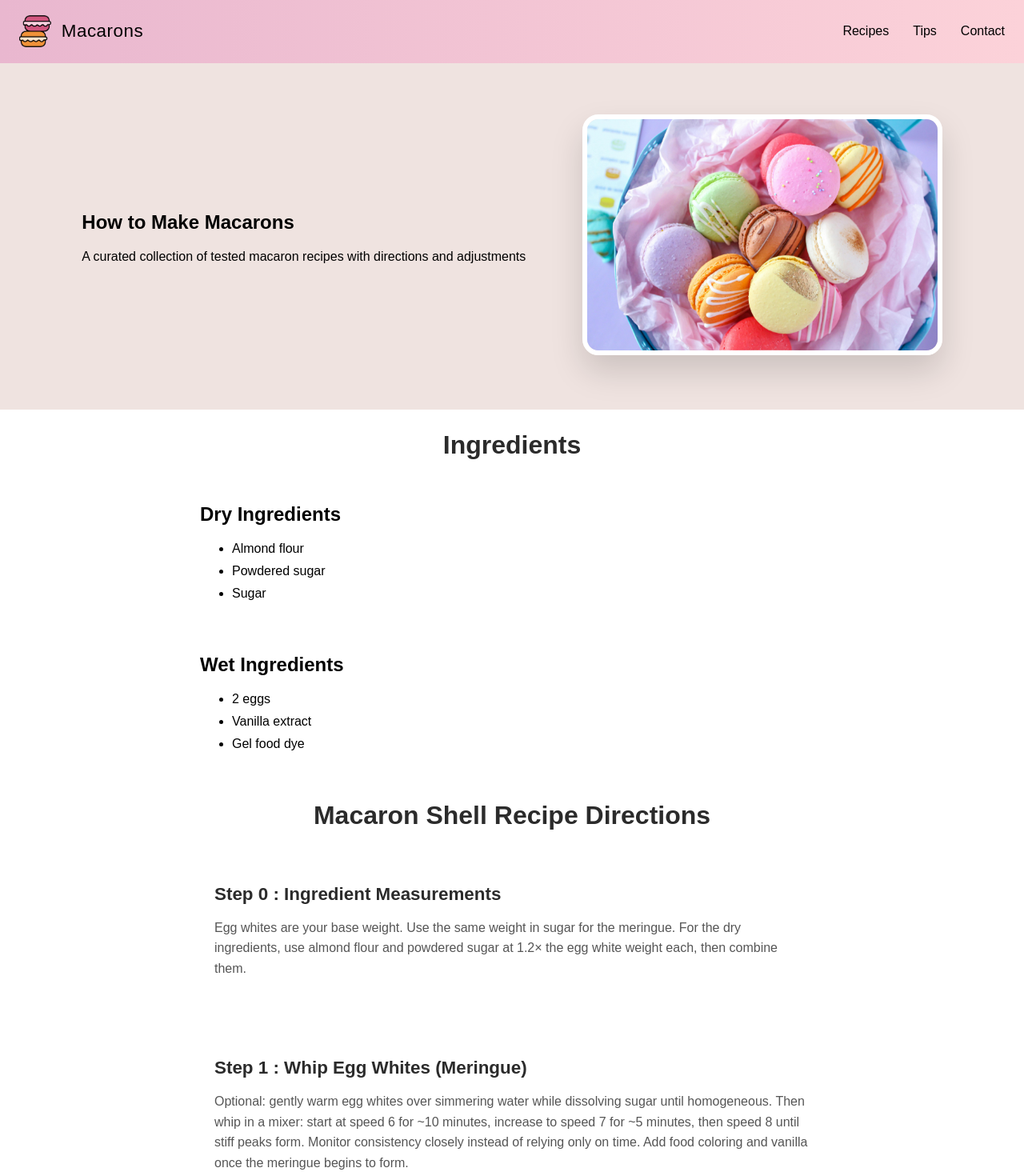
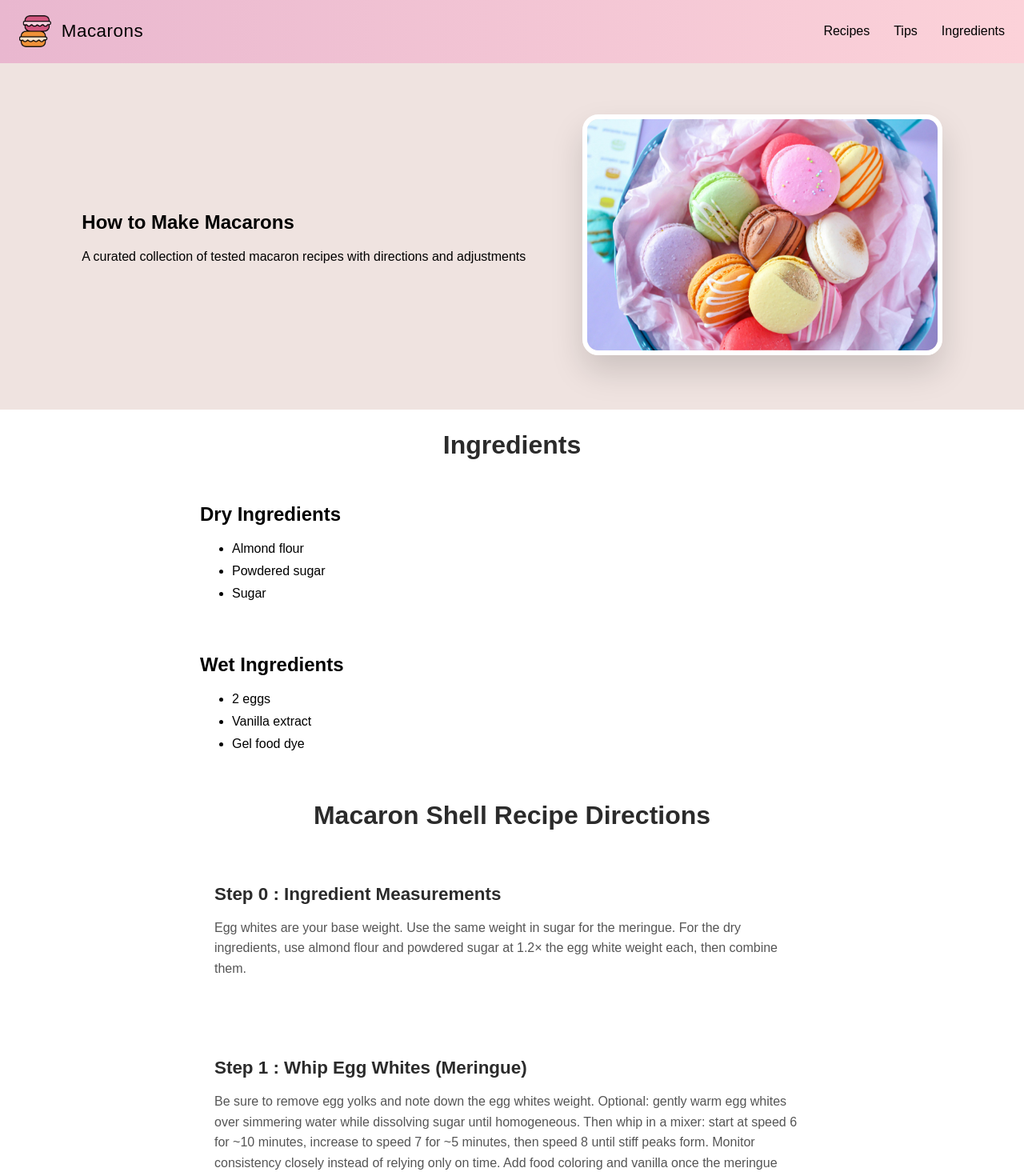
Before and after one commit to Akaiokaa/react-site, a React (Vite) app: page / in a window 1280 px wide. Shown: the top 1470 px of the page at 80% size. Built offline with nearby package versions, Linux system fonts and the light colour scheme.

Commit message:
Anchor Navigation

```diff
--- a/src/App.css
+++ b/src/App.css
@@ -4,6 +4,10 @@
   box-sizing: border-box;
 }
 
+html {
+  scroll-behavior: smooth;
+}
+
 body {
   margin: 0px;
 }
--- a/src/App.jsx
+++ b/src/App.jsx
@@ -14,10 +14,10 @@ function App() {
     <>
     <Header />
     <HeroSection />
-    <Section title="Ingredients ">
+    <Section id='Ingredients' title="Ingredients ">
       <IngredientCard />
     </Section>
-    <Section title="Macaron Shell Recipe Directions">
+    <Section id='Recipes' title="Macaron Shell Recipe Directions">
       <Card
         step="Step 0"
         title="Ingredient Measurements"
@@ -27,7 +27,7 @@ function App() {
       <Card
         step="Step 1"
         title="Whip Egg Whites (Meringue)"
-        description="Optional: gently warm egg whites over simmering water while dissolving sugar until homogeneous. Then whip in a mixer: start at speed 6 for ~10 minutes, increase to speed 7 for ~5 minutes, then speed 8 until stiff peaks form. Monitor consistency closely instead of relying only on time. Add food coloring and vanilla once the meringue begins to form."
+        description="Be sure to remove egg yolks and note down the egg whites weight. Optional: gently warm egg whites over simmering water while dissolving sugar until homogeneous. Then whip in a mixer: start at speed 6 for ~10 minutes, increase to speed 7 for ~5 minutes, then speed 8 until stiff peaks form. Monitor consistency closely instead of relying only on time. Add food coloring and vanilla once the meringue begins to form."
       />
 
       <Card
@@ -48,7 +48,7 @@ function App() {
         description="Bake at 280°F for 16–18 minutes (adjust based on oven and size). Let cool completely, then fill with your preferred filling."
       />
     </Section>
-    <Section title="Personal tips and reccommendations">
+    <Section id='Tips'title="Personal tips and reccommendations">
       <Card
         step="Tip"
         title="Set Up"
--- a/src/components/Header.css
+++ b/src/components/Header.css
@@ -53,3 +53,8 @@ span {
 .nav-links li:hover {
     opacity: 0.6;
 }
+
+.nav-links li a {
+    text-decoration: none;
+    color: black;
+}
--- a/src/components/Header.jsx
+++ b/src/components/Header.jsx
@@ -10,9 +10,9 @@ function Header() {
 
 
             <ul className='nav-links'>
-                <li>Recipes</li>
-                <li>Tips</li>
-                <li>Contact</li>
+                <li><a href="#Recipes">Recipes</a></li>
+                <li><a href="#Tips">Tips</a></li>
+                <li><a href="#Ingredients">Ingredients</a></li>
             </ul>
         </header>
     )
--- a/src/components/Section.jsx
+++ b/src/components/Section.jsx
@@ -1,8 +1,8 @@
 import './Section.css'
 
-function Section({title, children}) {
+function Section({id, title, children}) {
     return (
-        <section className='section'>
+        <section id={id} className='section'>
             <h2>{title}</h2>
             <div className='section-content'>
                 {children}
```
